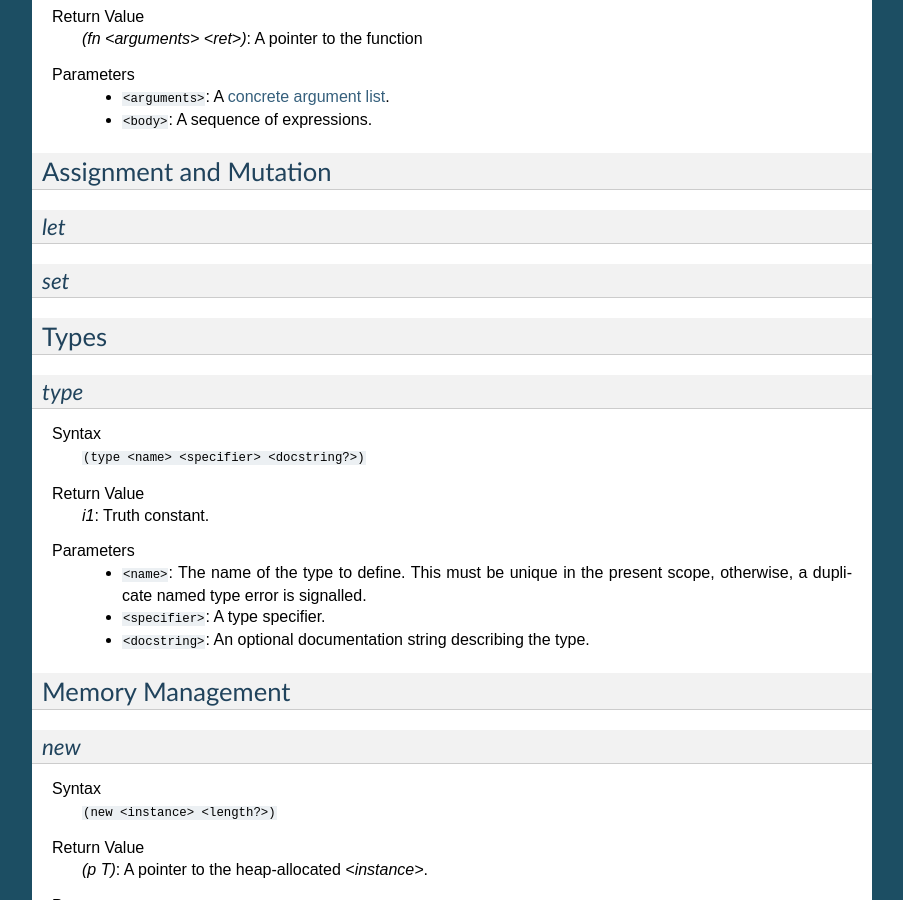
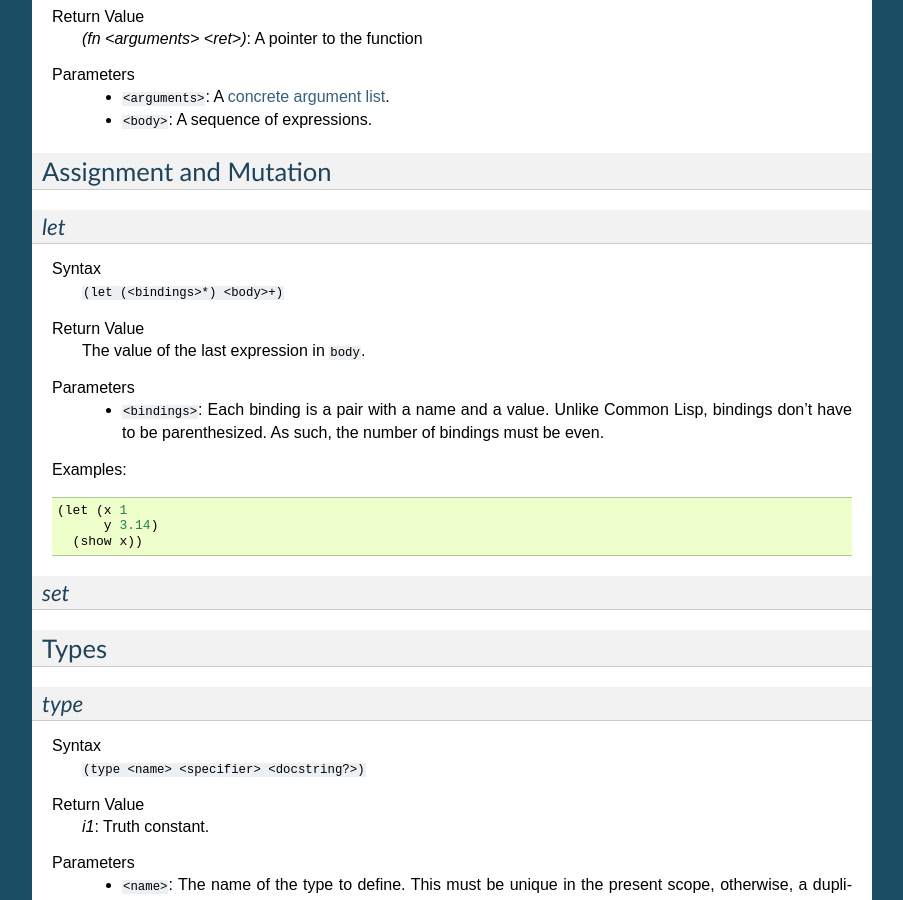
Before and after one commit to eudoxia0/corvus, a Sphinx documentation site: the page built from docs/special-forms.rst, in a window 1280 px wide and 900 px high, scrolled down 698 px. Shown: the whole window, without its empty margins (198-1101 px from the left). Built offline with Sphinx 7.4.7, drawn with Linux system fonts in a browser that asks for light colours; formulas are drawn with MathJax 3.

Commit message:
Add documentation on the let form

```diff
--- a/docs/special-forms.rst
+++ b/docs/special-forms.rst
@@ -44,6 +44,21 @@ Assignment and Mutation
 
 `let`
 -----
+
+Syntax
+   :code:`(let (<bindings>*) <body>+)`
+Return Value
+   The value of the last expression in :code:`body`.
+Parameters
+   * :code:`<bindings>`: Each binding is a pair with a name and a value. Unlike
+     Common Lisp, bindings don't have to be parenthesized. As such, the number
+     of bindings must be even.
+
+Examples::
+
+  (let (x 1
+        y 3.14)
+    (show x))
 
 `set`
 -----
```
